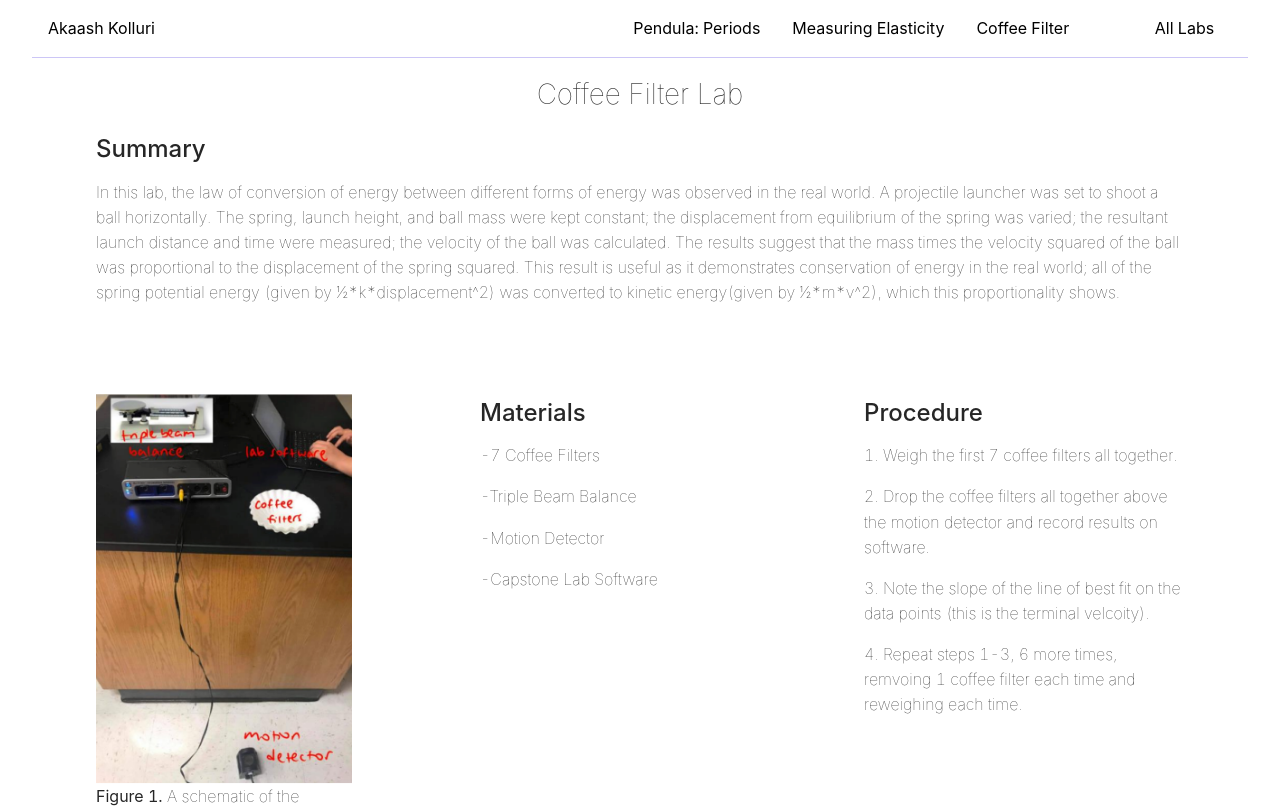
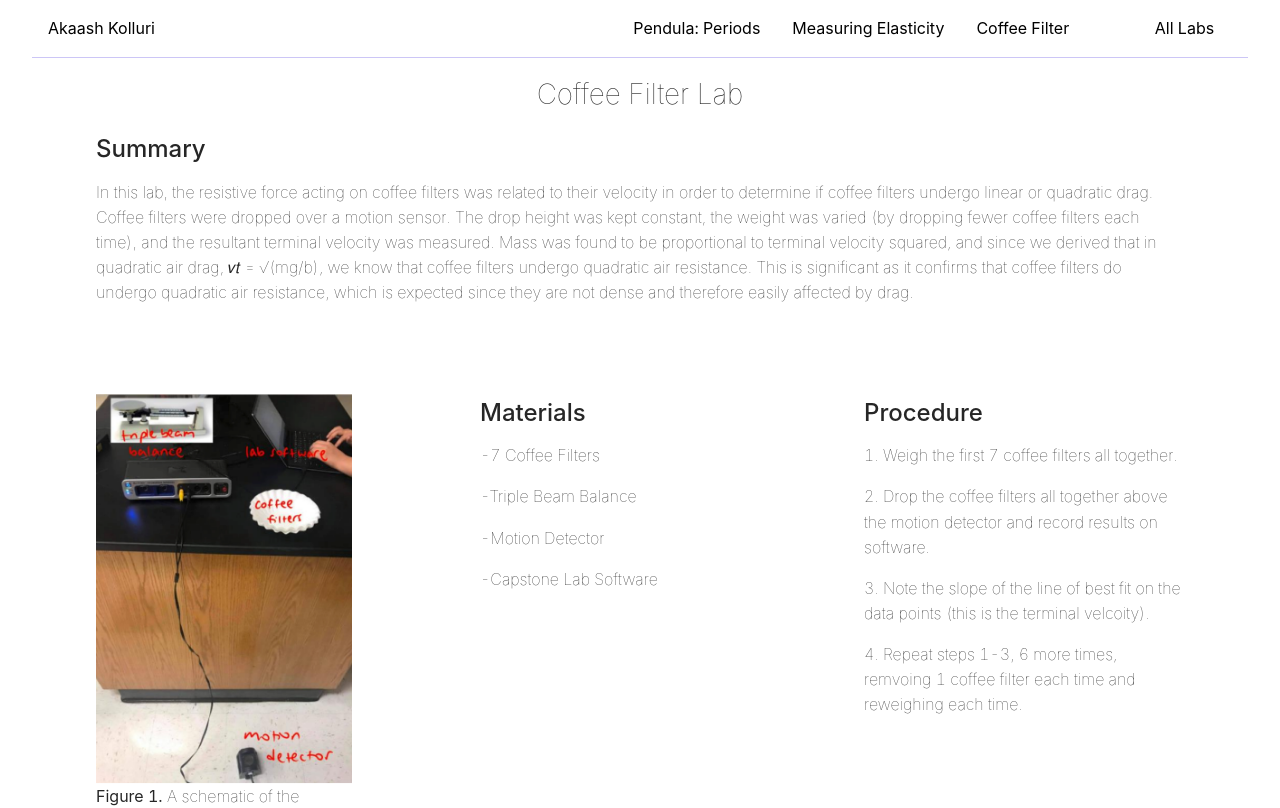
Before and after one commit to akaashkolluri/pc-lab-website, a Next.js app: page /labs/4 in a window 1280 px wide. Shown: the top 808 px of the page. Built offline with nearby package versions, Linux system fonts and the light colour scheme.

Commit message:
final summaries

```diff
--- a/pages/labs/4.js
+++ b/pages/labs/4.js
@@ -12,18 +12,18 @@ export default function Lab1() {
         <div className={styles.col}>
           <h2>Summary</h2>
           <h3>
-            In this lab, the law of conversion of energy between different forms
-            of energy was observed in the real world. A projectile launcher was
-            set to shoot a ball horizontally. The spring, launch height, and
-            ball mass were kept constant; the displacement from equilibrium of
-            the spring was varied; the resultant launch distance and time were
-            measured; the velocity of the ball was calculated. The results
-            suggest that the mass times the velocity squared of the ball was
-            proportional to the displacement of the spring squared. This result
-            is useful as it demonstrates conservation of energy in the real
-            world; all of the spring potential energy (given by
-            ½*k*displacement^2) was converted to kinetic energy(given by
-            ½*m*v^2), which this proportionality shows.
+            In this lab, the resistive force acting on coffee filters was
+            related to their velocity in order to determine if coffee filters
+            undergo linear or quadratic drag. Coffee filters were dropped over a
+            motion sensor. The drop height was kept constant, the weight was
+            varied (by dropping fewer coffee filters each time), and the
+            resultant terminal velocity was measured. Mass was found to be
+            proportional to terminal velocity squared, and since we derived that
+            in quadratic air drag, 𝑣𝑡 = √(mg/b), we know that coffee filters
+            undergo quadratic air resistance. This is significant as it confirms
+            that coffee filters do undergo quadratic air resistance, which is
+            expected since they are not dense and therefore easily affected by
+            drag.
           </h3>
         </div>
       </div>
```
Also changed, not shown: pages/labs/10.js (+12 -1 lines), pages/labs/3.js (+11 -1 lines).
